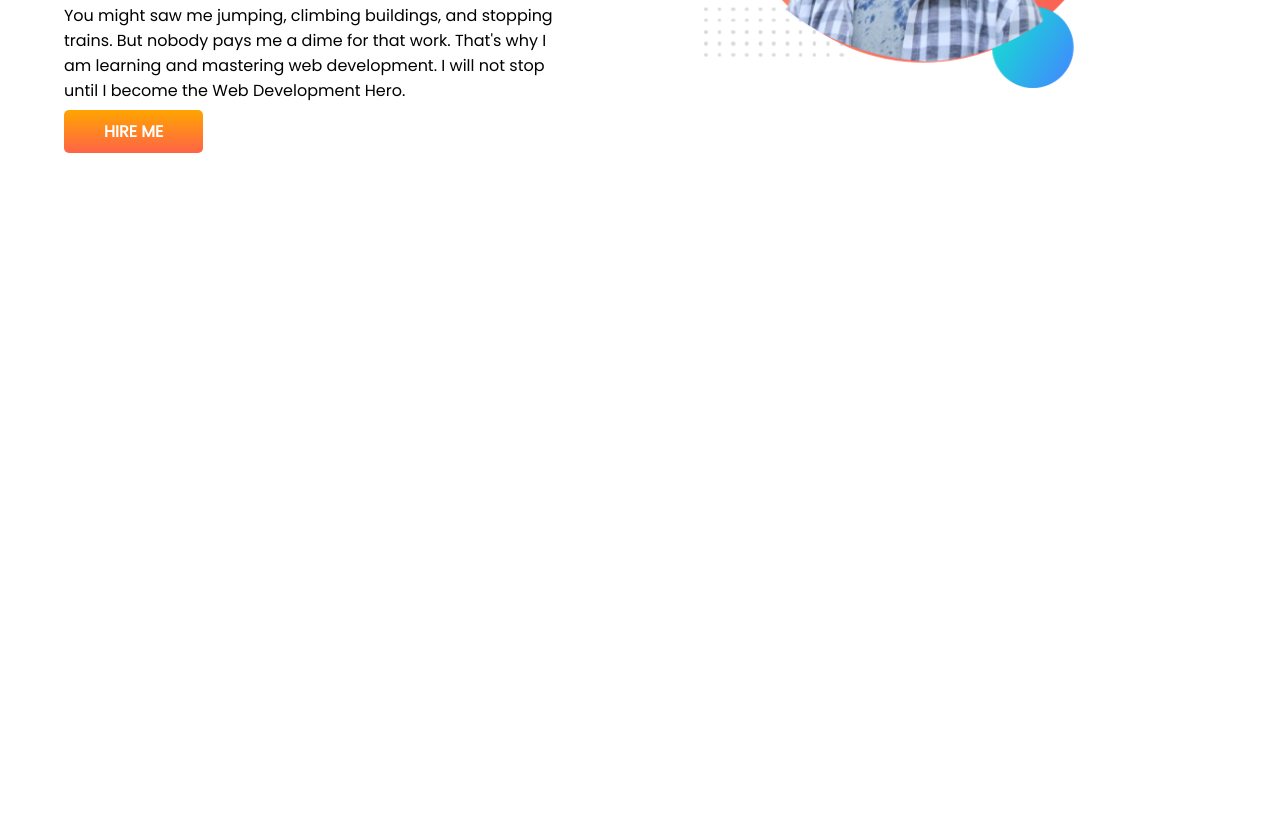
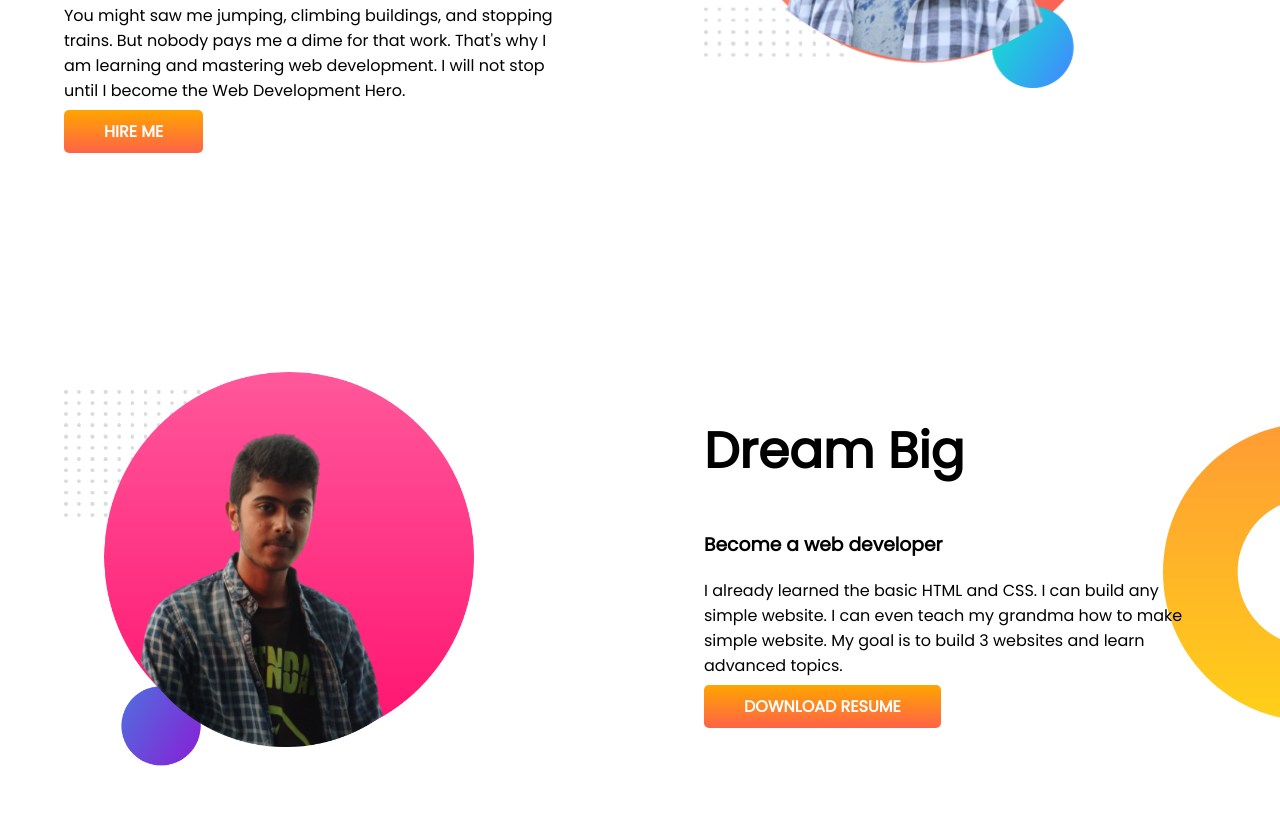
Before and after one commit to Ankan112/developer-portfolio, a plain HTML site: page index.html in a window 1280 px wide. Shown: the part 383-1223 px from the top of the page. Before the commit the page ends 800 px from the top, so only its background shows below. Drawn offline with Linux system fonts and the light colour scheme.

Commit message:
second section

```diff
--- a/index.html
+++ b/index.html
@@ -27,6 +27,19 @@
         </div>
         <div class="half-width"><img src="images/AH.png" alt=""></div>
     </section>
+    <section class="dream-big">
+        <div class="half-width">
+            <img src="images/ah1.png" alt="">
+        </div>
+        <div class="half-width">
+            <h1>Dream Big</h1>
+            <h3>Become a web developer</h3>
+            <p>I already learned the basic HTML and CSS. I can build any simple website. I can even teach my grandma how
+                to make simple website. My goal is to build 3 websites and learn advanced topics.</p>
+            <a class="link-button" target="-blank" href="">DOWNLOAD RESUME</a>
+        </div>
+
+    </section>
 </body>
 
 </html>
--- a/style.css
+++ b/style.css
@@ -10,6 +10,7 @@ h1{
 }
 section{
     display: flex;
+    margin-bottom: 100px;
 }
 .half-width{
     width:50%;
@@ -30,3 +31,9 @@ section{
     background-image: url(images/top-banner.png);
     background-repeat: no-repeat;
 }
+.dream-big{
+    background-image: url(images/dream-bg.png);
+    background-repeat: no-repeat;
+    background-position: right;
+
+}
```
